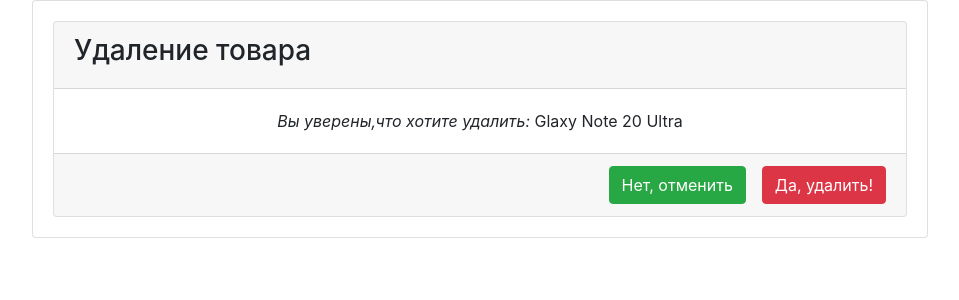
After one commit to nrbksv/e_shop, a Django app: page /product/1/delete in a window 1280 px wide. The commit adds this page. Shown: the top 300 px of the page, without its empty margins (160-1119 px from the left). Run offline with Django 3.2, Linux system fonts and the light colour scheme; data comes from the database, SQL or seed files in the repository; some libraries are stand-ins or nearby versions.

Commit message:
Fixed editing of records. Added deletion with confirmation.

```diff
--- a/e_shop/e_shop/urls.py
+++ b/e_shop/e_shop/urls.py
@@ -16,7 +16,7 @@
 from django.contrib import admin
 from django.urls import path
 
-from shop.views import product_list_view, product_detail_view, product_add_view, product_update_view
+from shop.views import product_list_view, product_detail_view, product_add_view, product_update_view, product_delete_view
 
 urlpatterns = [
     path('admin/', admin.site.urls),
@@ -24,5 +24,6 @@
     path('product/<int:pk>', product_detail_view, name='product-detail'),
     path('product/add', product_add_view, name='product-add'),
     path('product/<int:pk>/update', product_update_view, name='product-update'),
+    path('product/<int:pk>/delete', product_delete_view, name='product-delete'),
 
 ]
--- /dev/null
+++ b/e_shop/shop/templates/delete_confirm.html
@@ -0,0 +1,21 @@
+{% extends 'base.html' %}
+
+{% block content %}
+      <div class="card-body text-center">
+        <div class="card">
+          <div class="card-header d-flex flex-row justify-content-between ch-in">
+              <h3 class="text-center">Удаление товара</h3>
+          </div>
+          <div class="card-body cb">
+              <p class="card-text"><i>Вы уверены,что хотите удалить:</i> <span class="task-title">{{ product.product }}</span></p>
+          </div>
+          <form action="{% url 'product-delete' product.id %}" method="post">
+              {% csrf_token %}
+          <div class="card-footer d-flex flex-row justify-content-end">
+              <div><a class="btn btn-success mr-3" href="{% url 'product-detail' product.id %}">Нет, отменить</a></div>
+              <div><input type="submit" class="btn btn-danger" value="Да, удалить!"></div>
+          </div>
+          </form>
+        </div>
+      </div>
+{% endblock %}
--- a/e_shop/shop/templates/product_detail.html
+++ b/e_shop/shop/templates/product_detail.html
@@ -28,5 +28,6 @@
         </table>
       </div>
         <a class="btn btn-secondary" href="{% url 'product-update' product.id %}">Изменить</a>
+        <a class="btn btn-danger" href="{% url 'product-delete' product.id %}">Удалить</a>
     </div>
 {% endblock %}
--- a/e_shop/shop/templates/product_update.html
+++ b/e_shop/shop/templates/product_update.html
@@ -5,8 +5,10 @@
     {% include 'nav_bar.html' %}
     <div class="card-body">
         <form action="" method="POST">
-            {% include 'form.html' with btn_value='Добавить' %}
+            {% include 'form.html' with btn_value='Сохранить изменения' %}
+        </form>
+        <div class="text-center mt-2">
             <a class="btn btn-secondary" href="{% url 'product-detail' product.id %}">Отменить</a>
-        </form>
+        </div>
     </div>
 {% endblock %}
--- a/e_shop/shop/views.py
+++ b/e_shop/shop/views.py
@@ -42,15 +42,24 @@
             'price': product.price,
             'balance': product.balance
         })
-        return render(request, 'product_add.html', {'form': form, 'product': product})
+        return render(request, 'product_update.html', {'form': form, 'product': product})
     elif request.method == 'POST':
         form = ProductForm(data=request.POST)
         if form.is_valid():
-            category = form.cleaned_data.get('category')
-            product = form.cleaned_data.get('product')
-            description = form.cleaned_data.get('description')
-            price = form.cleaned_data.get('price')
-            balance = form.cleaned_data.get('balance')
+            product.category = form.cleaned_data.get('category')
+            product.product = form.cleaned_data.get('product')
+            product.description = form.cleaned_data.get('description')
+            product.price = form.cleaned_data.get('price')
+            product.balance = form.cleaned_data.get('balance')
             product.save()
             return redirect('product-detail', pk=product.id)
         return render(request, 'product_update.html', {'form': form, 'product': product})
+
+
+def product_delete_view(request, pk):
+    product = get_object_or_404(Product, id=pk)
+    if request.method == 'GET':
+        return render(request, 'delete_confirm.html', {'product': product})
+    elif request.method == 'POST':
+        product.delete()
+        return redirect('product-list')
```
